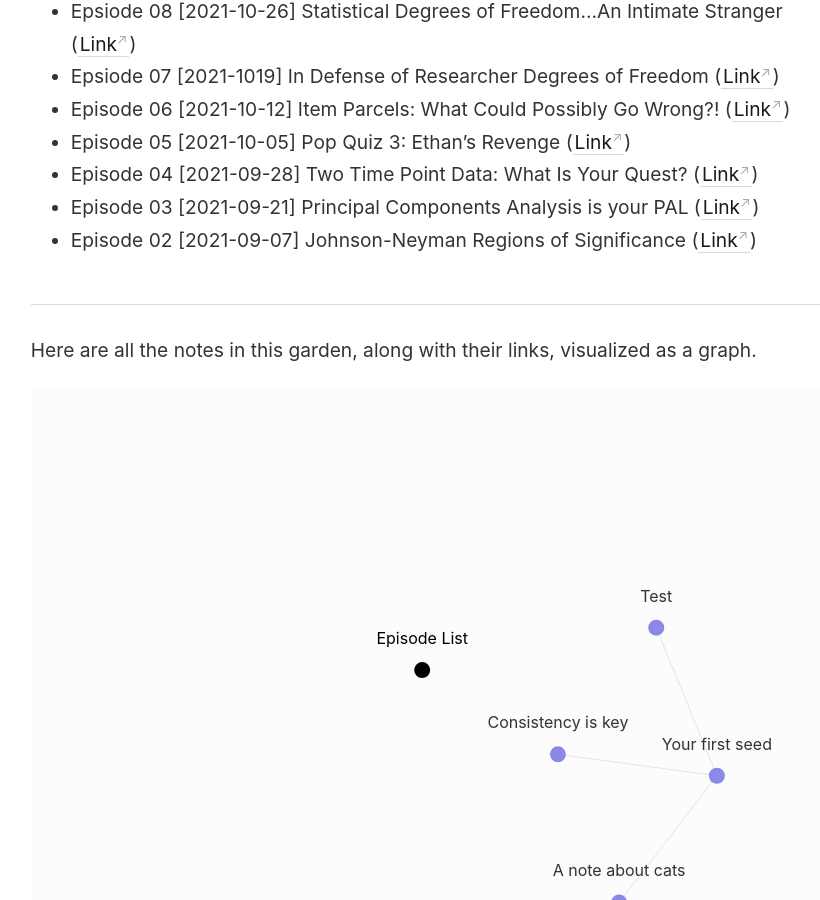
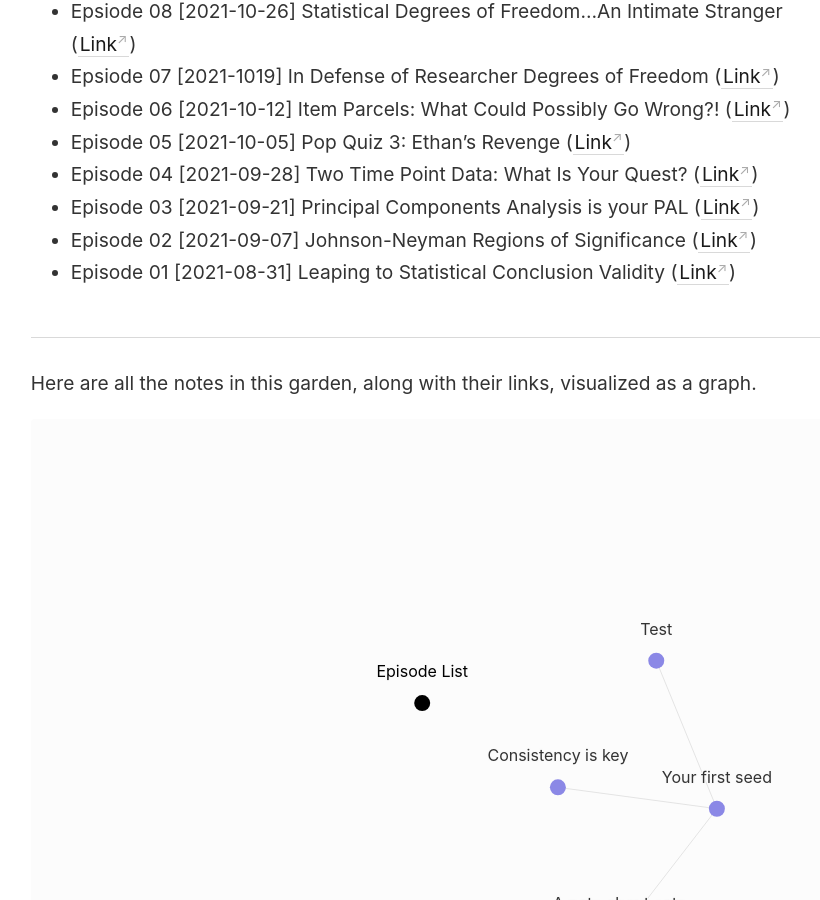
Before and after one commit to danalclop/quantitudepod_notes, a Jekyll site: the page built from _notes/episode-list.md, in a window 1280 px wide and 900 px high, scrolled down 440 px. Shown: the whole window, without its empty margins (46-866 px from the left). Built offline with Jekyll 4.4.1, drawn with Linux system fonts in a browser that asks for light colours.

Commit message:
Update episode-list.md

```diff
--- a/_notes/episode-list.md
+++ b/_notes/episode-list.md
@@ -13,3 +13,4 @@ title: Episode List
 - Episode 04 [2021-09-28] Two Time Point Data: What Is Your Quest? ([Link](https://quantitudepod.org/s3e04-two-time-point-data-what-is-your-quest/))
 - Episode 03 [2021-09-21] Principal Components Analysis is your PAL ([Link](https://quantitudepod.org/s3e03-principal-components-analysis-is-your-pal/))
 - Episode 02 [2021-09-07] Johnson-Neyman Regions of Significance ([Link](https://quantitudepod.org/s3e02-johnson-neyman-regions-of-significance/))
+- Episode 01 [2021-08-31] Leaping to Statistical Conclusion Validity ([Link](https://quantitudepod.org/s3e01-leaping-to-statistical-conclusion-validity/ "S3E01: Leaping to Statistical Conclusion Validity"))
```
